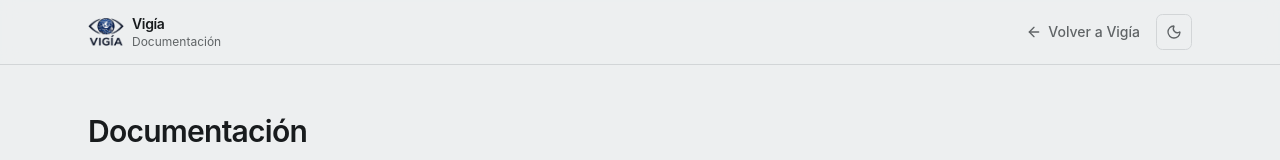
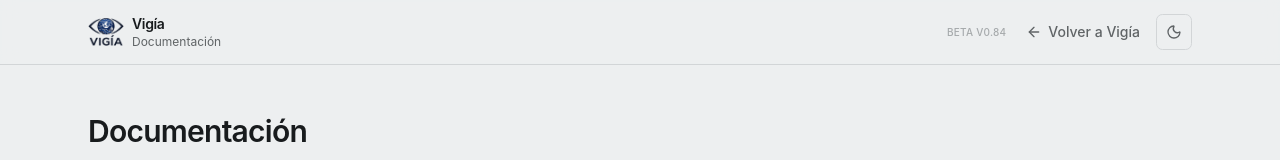
Before and after one commit to alegratis/vigia, a Next.js app: page /documentacion in a window 1280 px wide. Shown: the top 160 px of the page. Built offline with nearby package versions, Linux system fonts and the light colour scheme.

Commit message:
Add beta version badge to homepage and documentation header

```diff
--- a/components/documentacion/doc-header.tsx
+++ b/components/documentacion/doc-header.tsx
@@ -41,6 +41,12 @@ export function DocHeader() {
         </div>
 
         <div className="flex items-center gap-1">
+          <span
+            className="mr-1 hidden select-none text-[10px] font-medium uppercase tracking-wide text-muted-foreground/50 sm:inline"
+            title="Vigía está en fase beta"
+          >
+            Beta v0.84
+          </span>
           <Link
             href="/"
             className="inline-flex items-center gap-1.5 rounded-md px-3 py-2 text-sm font-medium text-muted-foreground transition-colors hover:bg-accent hover:text-foreground focus-visible:outline-none focus-visible:ring-2 focus-visible:ring-ring focus-visible:ring-offset-2 focus-visible:ring-offset-background"
--- a/components/home/home-top-bar.tsx
+++ b/components/home/home-top-bar.tsx
@@ -14,6 +14,12 @@ import { openInfoPopup } from "@/lib/open-info-popup"
 export function HomeTopBar() {
   return (
     <div className="flex h-12 shrink-0 items-center justify-end gap-4 border-b border-border px-4 sm:px-6">
+      <span
+        className="hidden select-none text-[10px] font-medium uppercase tracking-wide text-muted-foreground/50 sm:inline"
+        title="Vigía está en fase beta"
+      >
+        Beta v0.84
+      </span>
       <button
         type="button"
         onClick={() => openInfoPopup("/demografia/popup", "vigia-demografia", { width: 1180, height: 980 })}
```
